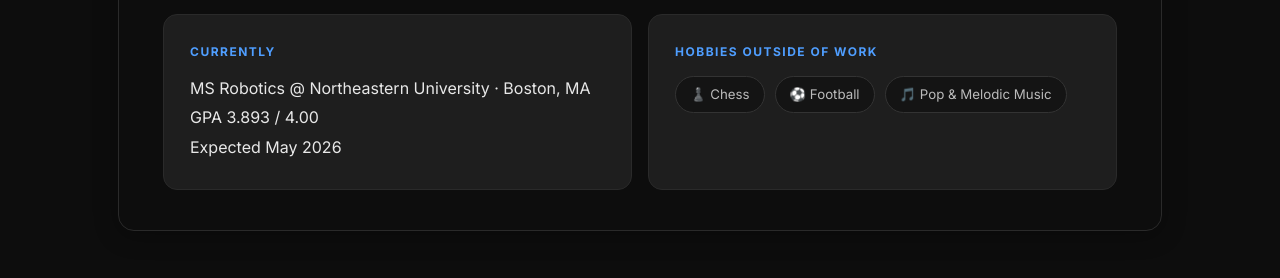
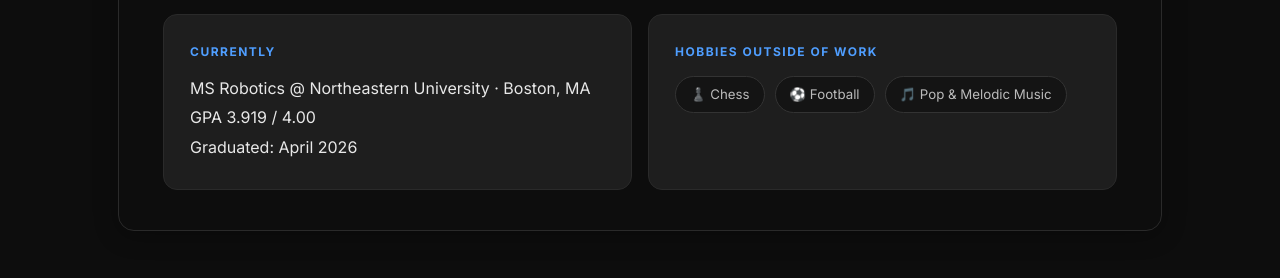
Before and after one commit to Sairamzz/Sairamzz.github.io, a Jekyll site: the page built from index.md, in a window 1280 px wide. Shown: the part 1421-1699 px from the top of the page. Built offline with Jekyll 4.4.1, drawn with Linux system fonts in a browser that asks for light colours; nearby versions of some CDN libraries.

Commit message:
index.md

```diff
--- a/index.md
+++ b/index.md
@@ -54,8 +54,8 @@ title: About
     <div style="font-size:0.75rem; font-weight:700; letter-spacing:1.5px; text-transform:uppercase; color:#4f9eff; margin-bottom:12px;">Currently</div>
     <p style="color:#e8e8e8; font-size:1rem; line-height:1.85; margin:0;">
       MS Robotics @ Northeastern University · Boston, MA<br>
-      GPA 3.893 / 4.00<br>
-      Expected May 2026
+      GPA 3.919 / 4.00<br>
+      Graduated: April 2026
     </p>
   </div>
 
```
